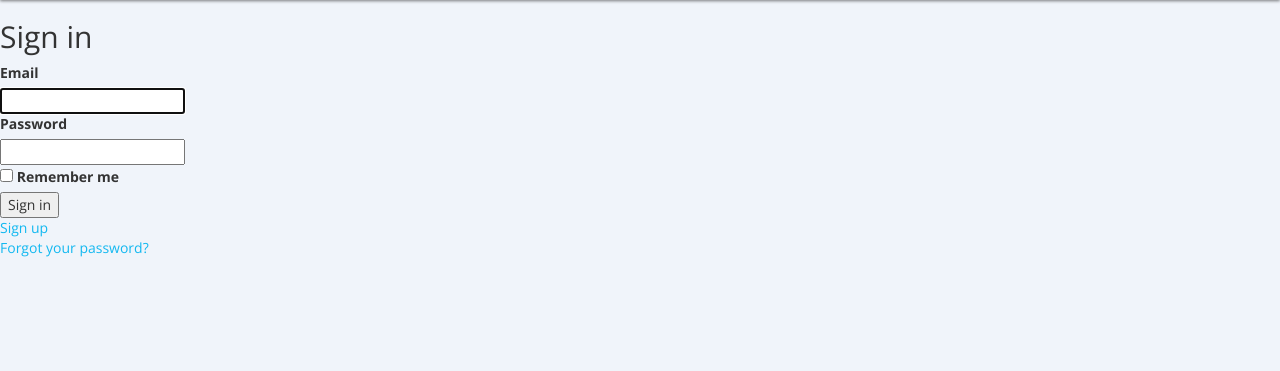
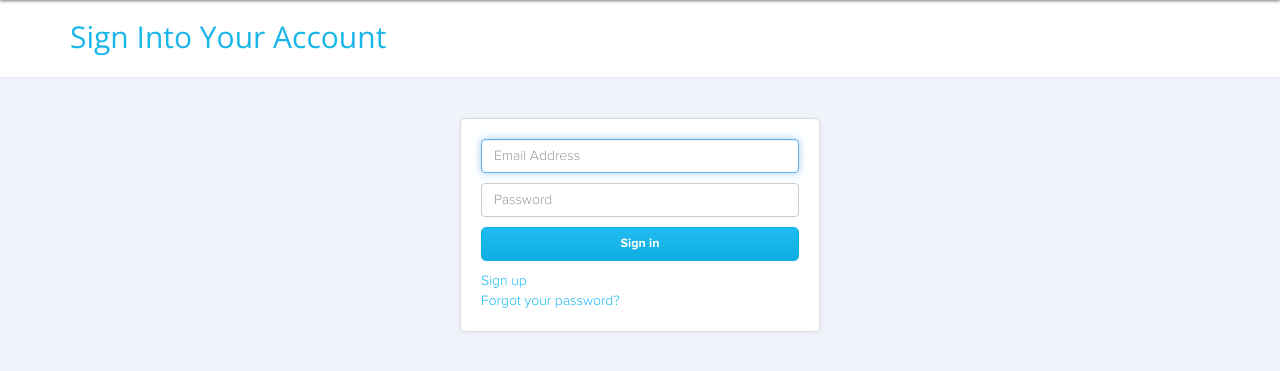
Before and after one commit to guyt101z/malimar_tv, a Rails app: page /users/sign_in in a window 1280 px wide. Shown: the part 90-461 px from the top of the page. Run offline with Rails 7, Linux system fonts and the light colour scheme; style sheets or scripts are compiled from the project's sources; parts of the project's set-up code (start-up, migrations or seed data) failed here and were passed over; some libraries are stand-ins or nearby versions.

Commit message:
no message

```diff
--- a/app/views/devise/sessions/new.html.erb
+++ b/app/views/devise/sessions/new.html.erb
@@ -1,17 +1,31 @@
-<h2>Sign in</h2>
+<div class="splash">
+	<div class="container">
+    	<h3 class="name">Sign Into Your Account</h3>
+    </div>
+</div><!--splash-->
+<div class="content">
+	<div class="container">
+		<div class='col-md-3 col-sm-2 col-xs-1'></div>
+		<div class='col-md-6 col-sm-8 col-xs-10'>
+	        <div class="mlr90">
+	            <div class="box-white">
 
-<%= form_for(resource, as: resource_name, url: session_path(resource_name)) do |f| %>
-  <div><%= f.label :email %><br />
-  <%= f.email_field :email, autofocus: true %></div>
+				<%= form_for(resource, as: resource_name, url: session_path(resource_name)) do |f| %>
+				  	<div class='form-group'>
+				  		<%= f.email_field :email, autofocus: true, placeholder: 'Email Address', class: 'form-control' %>
+				  	</div>
 
-  <div><%= f.label :password %><br />
-    <%= f.password_field :password, autocomplete: "off" %></div>
+				  	<div class='form-group'>
+				    	<%= f.password_field :password, autocomplete: "off", placeholder: 'Password', class: 'form-control' %>
+				    </div>
 
-  <% if devise_mapping.rememberable? -%>
-    <div><%= f.check_box :remember_me %> <%= f.label :remember_me %></div>
-  <% end -%>
-
-  <div><%= f.submit "Sign in" %></div>
-<% end %>
-
-<%= render "devise/shared/links" %>
+				  	<div class='form-group'>
+				  		<%= f.submit "Sign in", class: 'btn btn-primary form-control' %>
+				  	</div>
+				  	<%= render "devise/shared/links" %>
+				<% end %>
+				</div>
+			</div>
+		</div>
+	</div>
+</div>
--- a/app/views/layouts/application.html.erb
+++ b/app/views/layouts/application.html.erb
@@ -14,6 +14,8 @@
 		<%= render 'layouts/nav/navbar_logged_in' %>
 	<% end %>
 	<%= yield %>
-
+<% flash.each do |name, msg| -%>
+    <script>alert('<%= msg %>')</script>
+<% end %>
 </body>
 </html>
--- a/app/views/layouts/nav/_navbar.html.erb
+++ b/app/views/layouts/nav/_navbar.html.erb
@@ -41,7 +41,7 @@
                     <li><div class="sep hidden-xs"></div></li>
                 	<li><a href="#">Support <span class="caret"></span></a></li>
                     <li><div class="sep hidden-xs"></div></li>
-                	<li><%= link_to 'Log In / Register', '/users/sign_up' %></li>
+                	<li><%= link_to 'Log In / Register', '/users/sign_in' %></li>
                 </ul>
             </div>
         </div>
```
